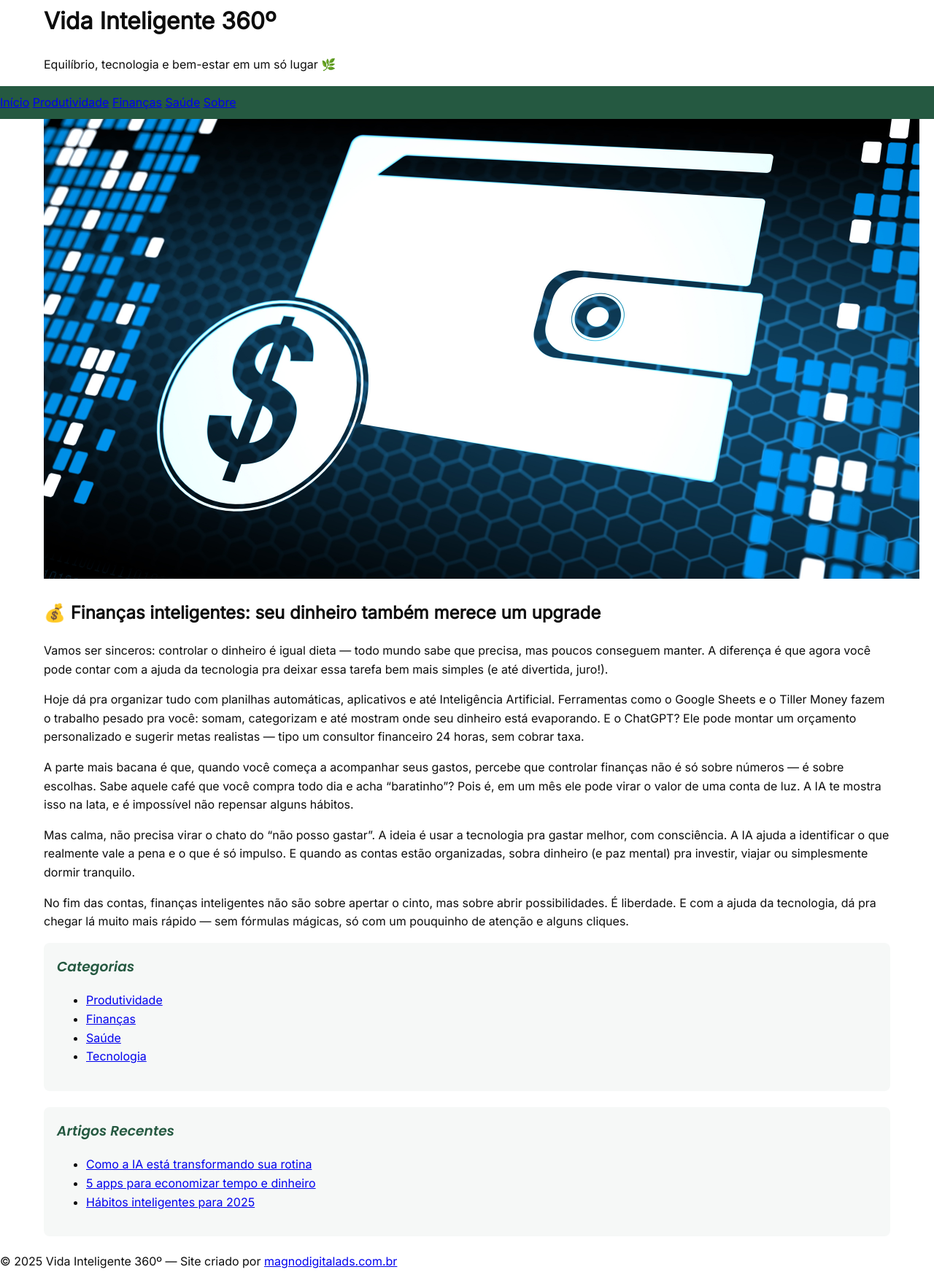
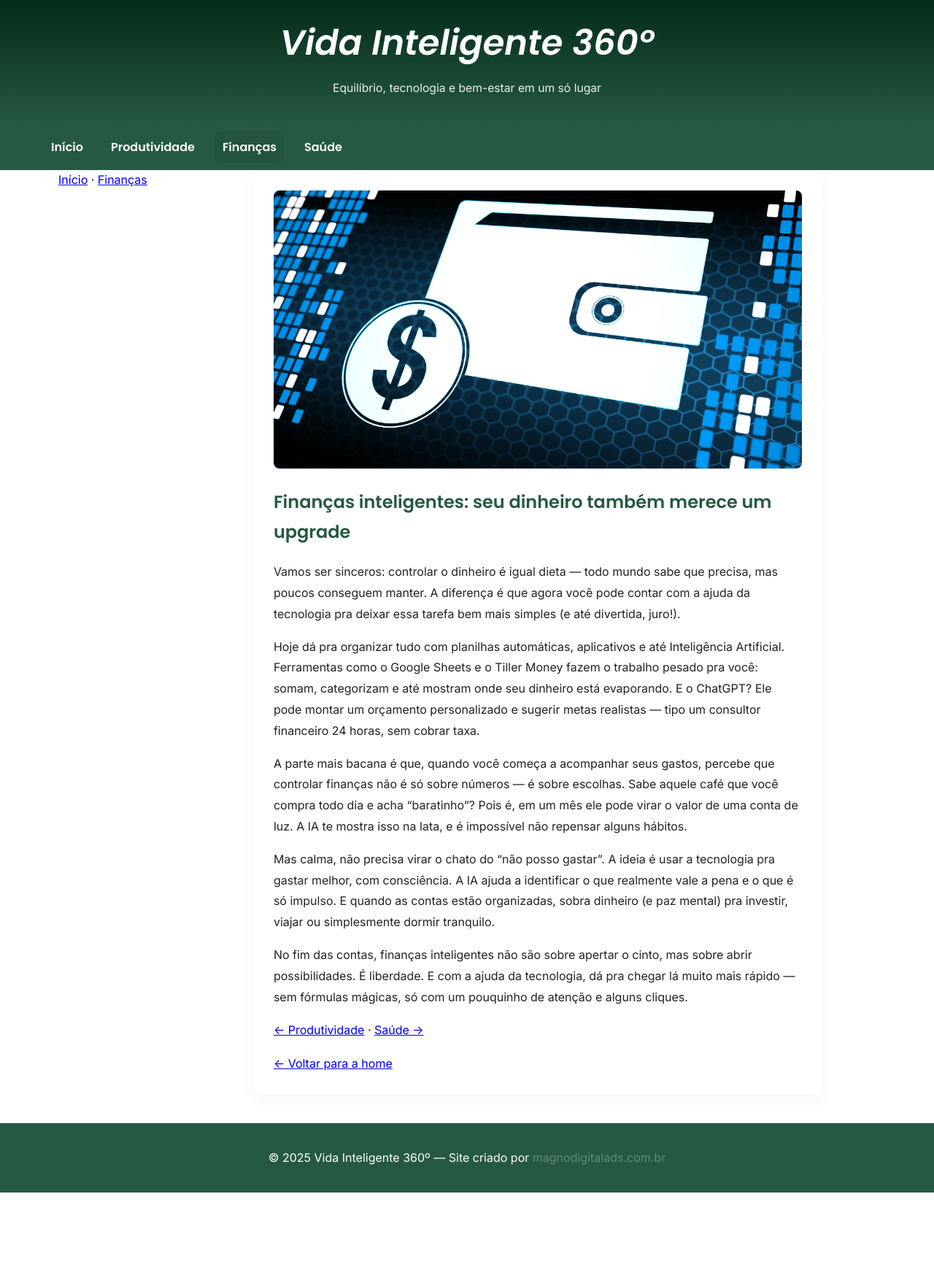
Before and after one commit to magnodigitalads/vidainteligente, a plain HTML site: page financas.html in a window 1280 px wide. Shown: the part 18-1776 px from the top of the page at 73% size. After the commit the page ends 1652 px from the top, so only its background shows below. Drawn offline with Linux system fonts and the light colour scheme.

Commit message:
atualizando o blog

```diff
--- a/financas.html
+++ b/financas.html
@@ -1,40 +1,44 @@
 <!DOCTYPE html>
 <html lang="pt-BR">
 <head>
-  <meta charset="UTF-8">
-  <meta name="viewport" content="width=device-width, initial-scale=1.0">
-  <title>Finanças Inteligentes — Vida Inteligente 360º</title>
-
-  <!-- Importando fontes -->
-  <link href="https://fonts.googleapis.com/css2?family=Inter:wght@400&family=Poppins:ital,wght@1,600&display=swap" rel="stylesheet">
-
-  <!-- CSS externo -->
+  <meta charset="utf-8">
+  <meta name="viewport" content="width=device-width,initial-scale=1">
+  <title>Finanças inteligentes — Vida Inteligente 360º</title>
+  <meta name="description" content="Use apps, planilhas automáticas e IA para categorizar gastos, montar orçamentos e transformar sua relação com o dinheiro.">
+  <link href="https://fonts.googleapis.com/css2?family=Inter:wght@400;600&family=Poppins:ital,wght@0,600;1,600&display=swap" rel="stylesheet">
   <link rel="stylesheet" href="style.css">
 </head>
+<body>
+  <a class="skip-link" href="#main-content">Pular para o conteúdo</a>
 
-<body>
-  <header>
+  <header class="site-header" role="banner">
     <div class="container">
       <h1>Vida Inteligente 360º</h1>
-      <p>Equilíbrio, tecnologia e bem-estar em um só lugar 🌿</p>
+      <p>Equilíbrio, tecnologia e bem-estar em um só lugar</p>
     </div>
   </header>
 
-  <nav class="navbar">
+  <nav class="navbar" role="navigation" aria-label="Navegação principal">
+    <div class="container">
       <a href="index.html">Início</a>
       <a href="produtividade.html">Produtividade</a>
-    <a href="financas.html">Finanças</a>
+      <a href="financas.html" aria-current="page">Finanças</a>
       <a href="saude.html">Saúde</a>
-    <a href="#">Sobre</a>
+    </div>
   </nav>
 
-  <main class="container">
-    <section class="content">
-      <article>
-        <!-- IMAGEM DO ARTIGO -->
-        <img src="imagemcapa/finanças.png" alt="Celular mostrando gráfico financeiro moderno">
+  <main id="main-content" class="container">
+    <nav class="breadcrumbs" aria-label="Você está em">
+      <div class="container">
+        <a href="index.html">Início</a>
+        <span aria-hidden="true">·</span>
+        <a href="financas.html">Finanças</a>
+      </div>
+    </nav>
 
-        <h2>💰 Finanças inteligentes: seu dinheiro também merece um upgrade</h2>
+    <article class="post-full">
+      <img src="imagemcapa/finanças.png" alt="Celular mostrando gráfico financeiro moderno" width="1200" height="630" loading="lazy">
+      <h1> Finanças inteligentes: seu dinheiro também merece um upgrade</h1>
 
       <p>Vamos ser sinceros: controlar o dinheiro é igual dieta — todo mundo sabe que precisa, mas poucos conseguem manter. A diferença é que agora você pode contar com a ajuda da tecnologia pra deixar essa tarefa bem mais simples (e até divertida, juro!).</p>
 
@@ -46,37 +50,20 @@
 
       <p>No fim das contas, finanças inteligentes não são sobre apertar o cinto, mas sobre abrir possibilidades. É liberdade. E com a ajuda da tecnologia, dá pra chegar lá muito mais rápido — sem fórmulas mágicas, só com um pouquinho de atenção e alguns cliques.</p>
 
+      <nav class="post-nav" style="margin-top:18px;">
+        <a href="produtividade.html">← Produtividade</a> · <a href="saude.html">Saúde →</a>
+      </nav>
+
+      <nav style="margin-top:18px;">
+        <a href="index.html">← Voltar para a home</a>
+      </nav>
     </article>
-    </section>
-
-    <aside class="sidebar">
-      <div class="widget">
-        <h3>Categorias</h3>
-        <ul>
-          <li><a href="produtividade.html">Produtividade</a></li>
-          <li><a href="financas.html">Finanças</a></li>
-          <li><a href="saude.html">Saúde</a></li>
-          <li><a href="#">Tecnologia</a></li>
-        </ul>
-      </div>
-
-      <div class="widget">
-        <h3>Artigos Recentes</h3>
-        <ul>
-          <li><a href="produtividade.html">Como a IA está transformando sua rotina</a></li>
-          <li><a href="financas.html">5 apps para economizar tempo e dinheiro</a></li>
-          <li><a href="saude.html">Hábitos inteligentes para 2025</a></li>
-        </ul>
-      </div>
-    </aside>
   </main>
 
-  <footer>
-    <p>© 2025 Vida Inteligente 360º — Site criado por
-      <a href="https://magnodigitalads.com.br" target="_blank">
-        magnodigitalads.com.br
-      </a>
-    </p>
+  <footer class="site-footer">
+    <div class="container">
+      <p>© 2025 Vida Inteligente 360º — Site criado por <a href="https://github.com/magnodigitalads" target="_blank" rel="noopener noreferrer">magnodigitalads.com.br</a></p>
+    </div>
   </footer>
 </body>
 </html>
--- a/style.css
+++ b/style.css
@@ -4,76 +4,175 @@
   --verde-floresta:#255941;
   --verde-suave:#618C78;
   --preto-acinzentado:#0D0D0D;
+  --cinza-claro:#f6f8f7;
   --branco:#FFFFFF;
+  --max-width:1200px;
+  --content-max-width:780px;
+  --radius:10px;
+  --transition-fast:0.18s;
 }
 
-/* base */
+/* Reset / base */
 *{box-sizing:border-box}
+html,body{height:100%}
 body{
-  font-family:'Inter',sans-serif;
+  font-family:'Inter',system-ui,-apple-system,Segoe UI,Roboto,"Helvetica Neue",Arial;
   margin:0;
   color:var(--preto-acinzentado);
   background:var(--branco);
-  line-height:1.6;
+  line-height:1.7;
+  -webkit-font-smoothing:antialiased;
+  -moz-osx-font-smoothing:grayscale;
+  font-size:15px;
 }
-.container{max-width:1200px;margin:0 auto;padding:0 20px}
+.container{max-width:var(--max-width);margin:0 auto;padding:0 20px}
 
-/* header/nav/footer */
-.site-header{background:var(--verde-escuro);color:var(--branco);padding:30px 0;text-align:center}
-.site-header h1{font-family:'Poppins',sans-serif;font-style:italic;font-weight:600;margin:0}
-.navbar{background:var(--verde-floresta);padding:10px 0}
-.navbar .container a{color:var(--branco);text-decoration:none;margin-right:18px;font-family:'Poppins',sans-serif;font-weight:600}
-.navbar .container a:hover{color:var(--verde-suave)}
-.site-footer{background:var(--verde-floresta);color:var(--branco);text-align:center;padding:15px 0;margin-top:40px}
+/* Header e Nav (padronizados) */
 
-/* grid de posts (cards) */
+
+header.site-header, header {
+  background: linear-gradient(180deg, var(--verde-escuro), var(--verde-floresta));
+  color: var(--branco);
+  text-align: center;
+  padding: 36px 0;
+}
+.site-header h1{
+  font-family:'Poppins',sans-serif;
+  font-weight:600;
+  font-style:italic;
+  margin:0;
+  font-size:25px;
+}
+.site-header p{margin:8px 0 0;color:rgba(255,255,255,0.92);font-size:0.98rem}
+
+/* Navbar sempre abaixo do header */
+.navbar{
+  background:var(--verde-floresta);
+  padding:10px 0;
+  box-shadow:0 2px 0 rgba(0,0,0,0.03);
+  position:relative;
+  z-index:20;
+}
+.navbar .container{display:flex;gap:18px;align-items:center;flex-wrap:wrap}
+.navbar a{
+  color:var(--branco);
+  text-decoration:none;
+  font-family:'Poppins',sans-serif;
+  font-weight:600;
+  padding:8px 10px;border-radius:6px;
+}
+.navbar a:hover, .navbar a:focus{background:rgba(255,255,255,0.04);outline:none}
+.navbar a[aria-current="page"]{background:rgba(0,0,0,0.06)}
+
+/* Layout principal */
+main{display:flex;gap:32px;margin:36px 0;align-items:flex-start;flex-wrap:wrap}
+
+/* Grid de posts (cards) */
 .posts-grid{
   display:grid;
   grid-template-columns:repeat(auto-fit,minmax(280px,1fr));
   gap:28px;
   align-items:start;
-  margin:28px 0;
+  flex:3;
 }
 .post-card{
-  background:#fff;
-  border-radius:10px;
+  background:var(--branco);
+  border-radius:var(--radius);
   box-shadow:0 6px 18px rgba(2,10,8,0.04);
   overflow:hidden;
-  transition:transform .18s ease, box-shadow .18s ease;
-  display:flex;
-  flex-direction:column;
+  transition:transform var(--transition-fast) ease, box-shadow var(--transition-fast) ease;
+  display:flex;flex-direction:column;
+  min-height:360px;
 }
-.post-card:hover{transform:translateY(-6px);box-shadow:0 12px 30px rgba(2,10,8,0.08)}
-.post-card img{width:100%;height:auto;display:block}
+.post-card:hover{transform:translateY(-6px);box-shadow:0 16px 40px rgba(2,10,8,0.08)}
+.post-card img{
+  width:100%;
+  height:180px;
+  object-fit:cover;
+  display:block;
+}
 .card-body{padding:16px 18px;flex:1;display:flex;flex-direction:column}
 .post-card h3{font-family:'Poppins',sans-serif;font-weight:600;margin:0 0 8px;color:var(--verde-floresta);font-size:1.05rem}
-.excerpt{color:#334;flex:1;margin:0 0 12px}
-.read-more{color:var(--verde-medio);font-weight:600;align-self:flex-start}
+.excerpt{color:#333;flex:1;margin:0 0 12px}
+.read-more{color:var(--verde-medio);font-weight:700;display:inline-block;padding:8px 12px;border-radius:8px}
+.card-link{text-decoration:none;color:inherit;display:flex;flex-direction:column;height:100%}
+.card-link:focus .read-more, .post-card:hover .read-more{background:var(--verde-suave);color:var(--branco)}
 
-/* acessibilidade do link inteiro */
-.card-link{text-decoration:none;color:inherit;display:flex;flex-direction:column;height:100%}
-
-/* sidebar */
-.sidebar{margin-top:8px}
-.widget{background:#f6f8f7;padding:18px;border-radius:8px;margin-bottom:22px}
+/* Sidebar */
+.sidebar{width:300px;flex:1}
+@media (max-width:1100px){ .sidebar{width:320px} }
+@media (min-width:1000px){ .sidebar{position:sticky;top:92px;align-self:start} }
+.widget{background:var(--cinza-claro);padding:18px;border-radius:8px;margin-bottom:22px}
 .widget h3{font-family:'Poppins',sans-serif;font-style:italic;color:var(--verde-floresta);margin-top:0}
 
-/* post completo */
-.post-full img{width:100%;border-radius:8px;margin-bottom:18px}
-.post-full h1{font-family:'Poppins',sans-serif;font-weight:600;color:var(--verde-floresta);margin-top:0}
-.post-full p{margin:0 0 14px}
+/* Post completo */
+.post-full{
+  flex:3;
+  max-width:var(--content-max-width);
+  margin: auto;
+  background:var(--branco);
+  padding:28px;
+  border-radius:8px;
+  box-shadow:0 8px 24px rgba(2,10,8,0.04);
+}
+.post-full img{width:100%;height:auto;border-radius:8px;margin-bottom:18px;object-fit:cover}
+.post-full h1{font-family:'Poppins',sans-serif;font-weight:600;color:var(--verde-floresta);margin-top:0;font-size:1.5rem}
+.post-full p{margin:0 0 16px;color:#222;line-height:1.8;font-size:1rem}
+.meta{color:#666;font-size:0.92rem;margin:6px 0 18px}
 
-/* small helpers */
+/* Footer */
+.site-footer{background:var(--verde-floresta);color:var(--branco);text-align:center;padding:18px 0;margin-top:40px}
+.site-footer a{color:var(--verde-suave);text-decoration:none}
+
+/* Helpers e acessibilidade */
 .skip-link{position:absolute;left:-9999px;top:auto}
-.post-nav{margin-top:24px}
+.sr-only{position:absolute;width:1px;height:1px;padding:0;margin:-1px;overflow:hidden;clip:rect(0,0,0,0);border:0}
 
-/* responsividade */
+/* Forçar body branco e remover wrappers com background */
+body{background:var(--branco)}
+.page-wrapper, .site-wrapper{background:transparent !important}
+
+/* Responsividade */
 @media (max-width:900px){
-  .posts-grid{gap:20px}
-  .navbar .container a{display:inline-block;margin:8px 10px}
-  .container{padding:0 14px}
+  main{flex-direction:column}
+  .posts-grid{grid-template-columns:1fr;gap:18px}
+  .post-card{min-height:auto}
+  .navbar .container{justify-content:center}
+  .site-header h1{font-size:1.35rem}
 }
 @media (max-width:600px){
-  .site-header h1{font-size:1.6rem}
-  .post-card h3{font-size:1rem}
+  body{font-size:15px}
+  .post-card img{height:160px}
+  .post-full h1{font-size:1.25rem}
 }
+
+/* Forçar tamanho base consistente em todas as páginas */
+html, body {
+  font-size: 16px !important;    /* base consistente (padrão que você usou) */
+}
+
+/* Garantir que containers de post herdem a base e usem rem adequadamente */
+main, .container, .post-full, .posts-grid, .post-card, .card-body {
+  font-size: 1rem !important;    /* 1rem = 16px */
+  line-height: 1.7 !important;
+}
+
+/* Parágrafos de post com tamanho legível */
+.post-full p, .post-full li, .excerpt {
+  font-size: 1rem !important;    /* garante parágrafos do mesmo tamanho */
+  color: #222;
+}
+
+/* Ajuste de headings se necessário */
+.site-header h1 { font-size: 3rem !important; }
+.post-full h1 { font-size: 1.5rem !important; }
+
+
+/* Remove possíveis transforms que reduzam visualmente */
+.post-full, .post-card, .page-wrapper, .site-wrapper {
+  transform: none !important;
+  zoom: 1 !important;
+}
+
+/* Caso alguma regra use percentual (ex.: 90%), isso neutraliza */
+* { -webkit-text-size-adjust: 100%; }
```
Also changed, not shown: index.html (+18 -17 lines), produtividade.html (+37 -11 lines), saude.html (+25 -20 lines). Lines whose indentation alone changed are shown as unchanged.
